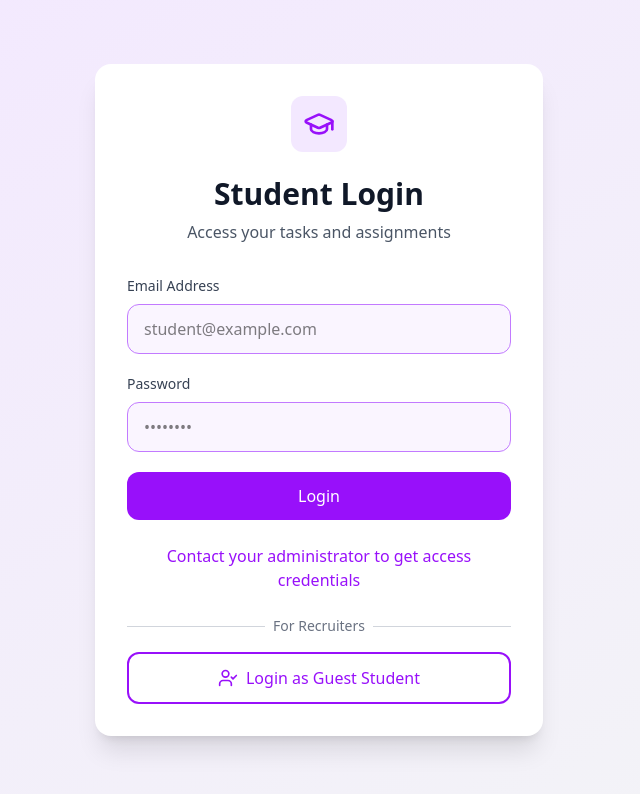
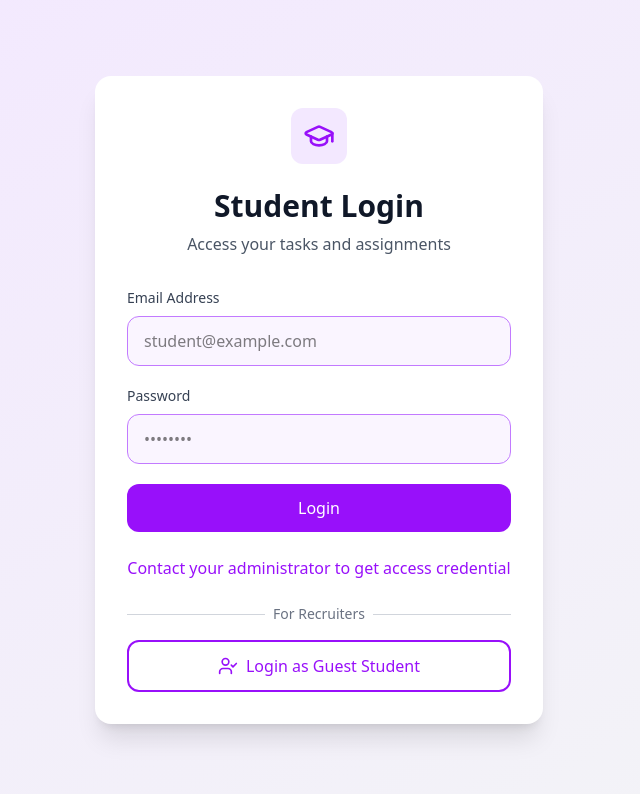
Before and after one commit to Sahileweb/SyncEdu, a React (Vite) app: page /student/login in a window 1280 px wide. Shown: the top 794 px of the page, without its empty margins (321-961 px from the left). Built offline with nearby package versions, Linux system fonts and the light colour scheme; no server answers.

Commit message:
changed the component

```diff
--- a/src/pages/Student/StudentLogin.tsx
+++ b/src/pages/Student/StudentLogin.tsx
@@ -107,7 +107,7 @@ export default function StudentLogin() {
           </form>
 
           <p className="text-center text-purple-600 mt-6 text-m">
-            Contact your administrator to get access credentials
+            Contact your administrator to get access credential
           </p>
           <div className="mt-6">
                 <div className="relative">
```
